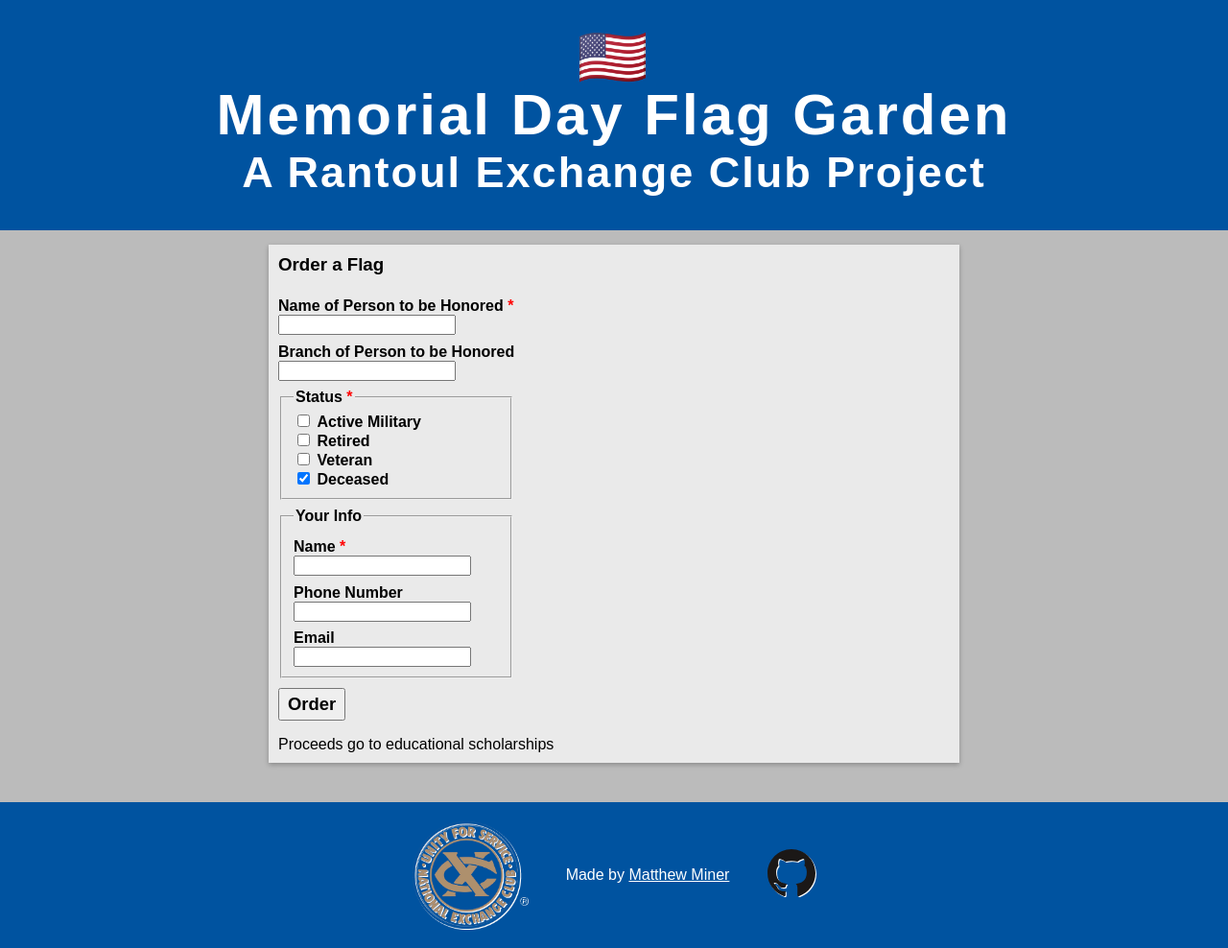
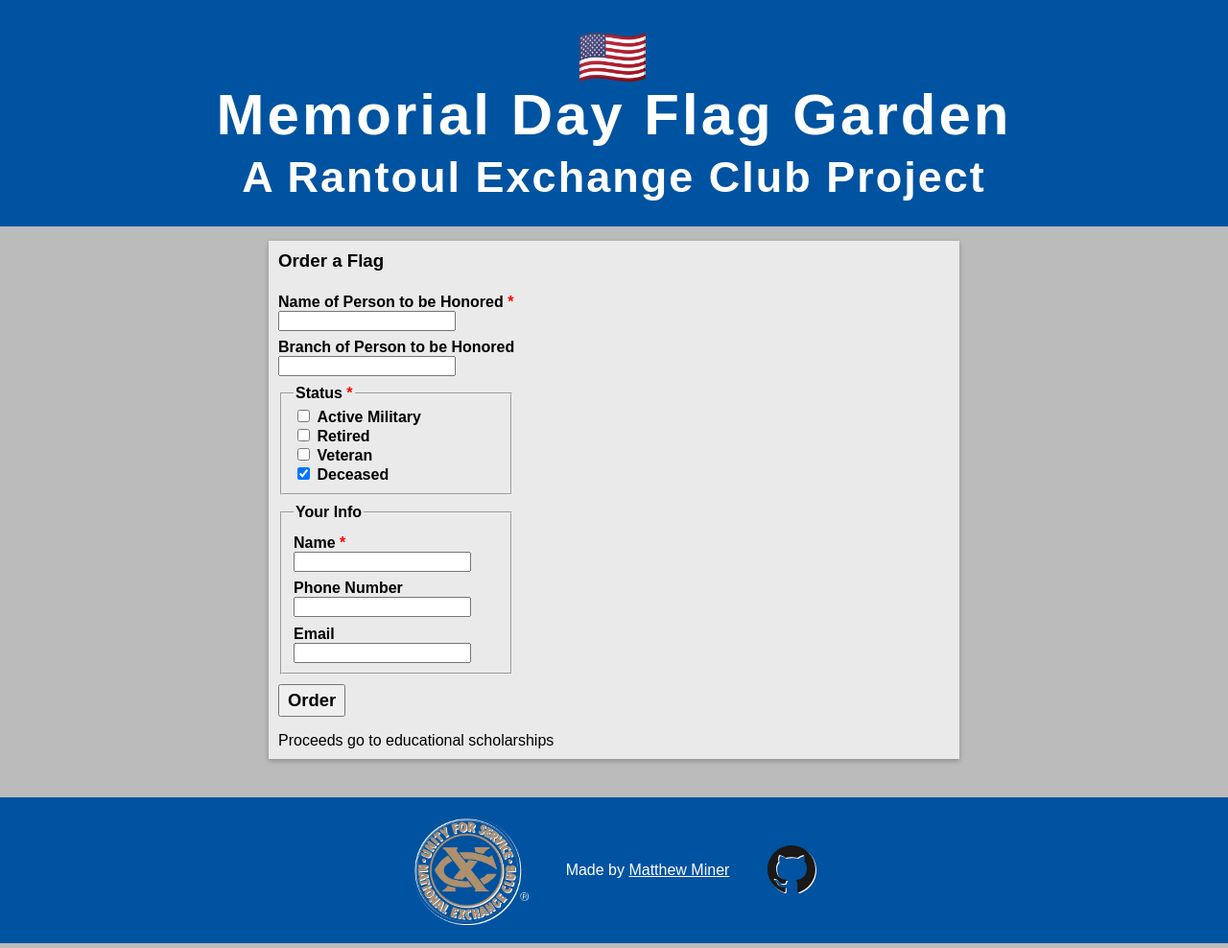
Before and after one commit to mminer237/rantoul-exchange-club-flag-garden, a Jekyll site: the page built from index.html, in a window 1280 px wide. Shown: the whole page at 96% size. Built offline with Jekyll 4.4.1, drawn with Linux system fonts in a browser that asks for light colours.

Commit message:
Improve subtitle styling

```diff
--- a/css/style.scss
+++ b/css/style.scss
@@ -67,6 +67,8 @@
 	.smaller {
 		font-size: 75%;
 		letter-spacing: 2px;
+		line-height: 90%;
+		margin-top: 15px;
 	}
 }
 header, footer {
```
